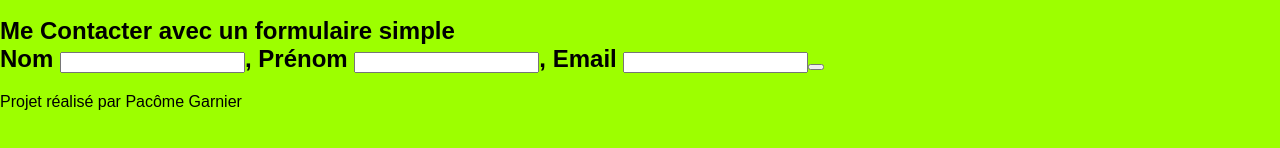
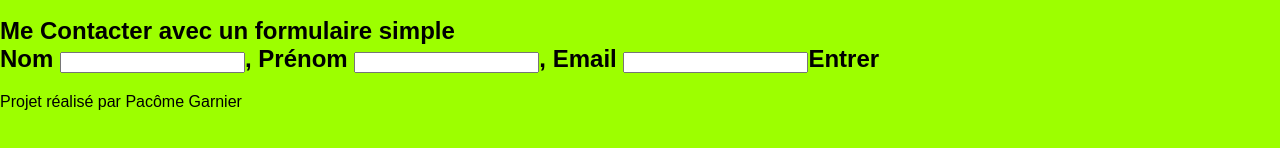
Before and after one commit to Pacome-grn/mon-chef-d-uvre, a plain HTML site: page contact.html in a window 1280 px wide. Shown: the part 242-390 px from the top of the page. Drawn offline with Linux system fonts and the light colour scheme.

```diff
--- a/contact.html
+++ b/contact.html
@@ -22,7 +22,8 @@
             Nom <input type="nom">,
              Prénom <input type="prénom">,
              Email <input type="email"
-             <textarea></textarea><button type="submit"></button></h2>
+            <button type="submit">Entrer</button>
+            </h2>
         <section>
         </section>
         <footer>
```
